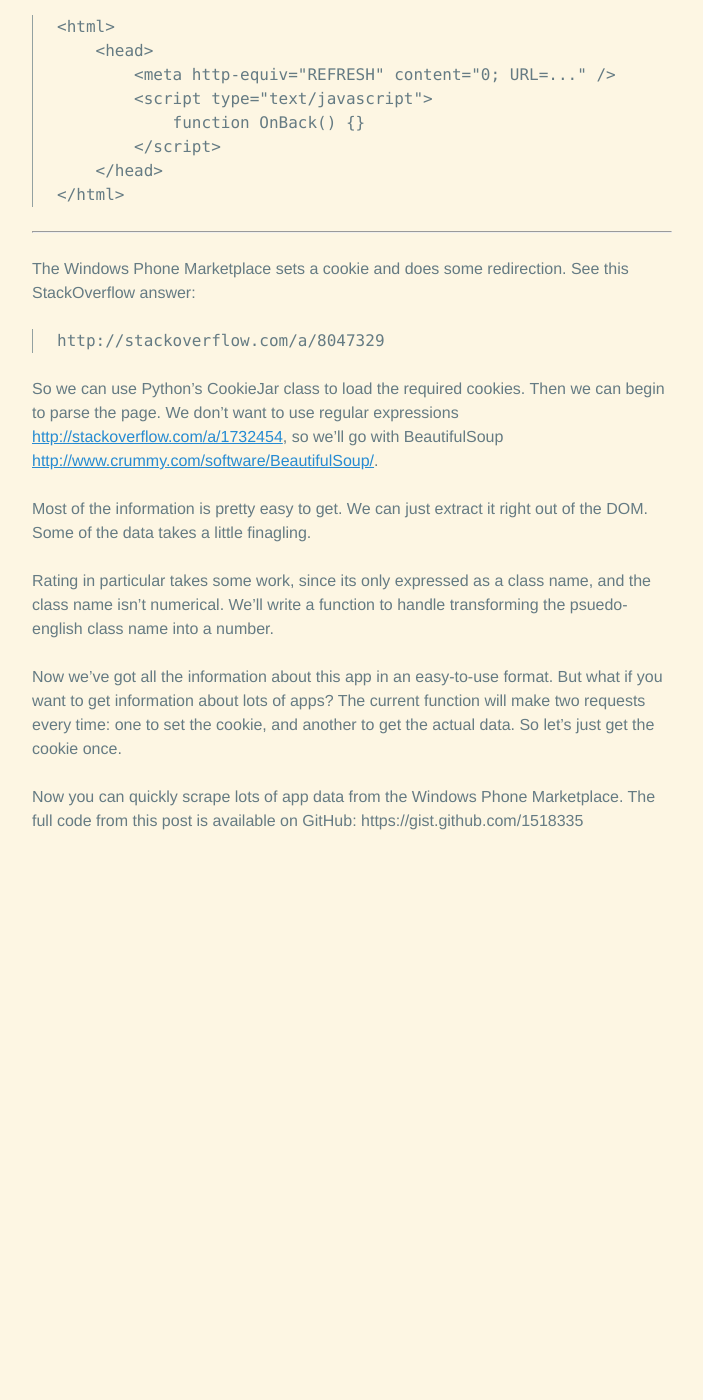
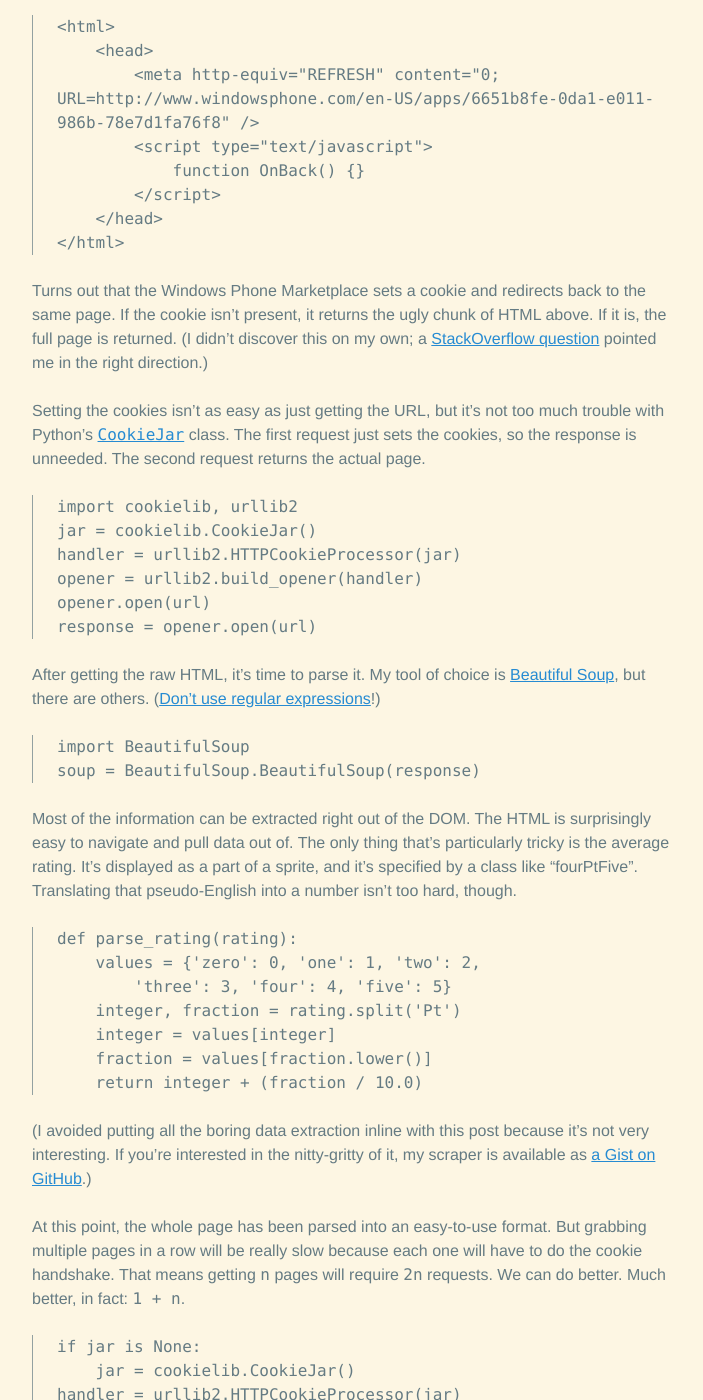
Before and after one commit to tfausak/tfausak.github.io, a Jekyll site: the page built from _posts/2011-12-29-scraping-the-windows-phone-marketplace.md, in a window 1280 px wide and 1400 px high, scrolled down 421 px. Shown: the whole window, without its empty margins (288-991 px from the left). Built offline with Jekyll 4.4.1, drawn with Linux system fonts in a browser that asks for light colours; before the commit the page ends 1326 px from its top, so only the background shows below that; some of the changed text lies outside the part shown.

Commit message:
Finish first draft of WMP post.

```diff
--- a/_posts/2011-12-29-scraping-the-windows-phone-marketplace.md
+++ b/_posts/2011-12-29-scraping-the-windows-phone-marketplace.md
@@ -18,44 +18,85 @@ work too well. For instance, getting the page for [Tentacles][xad]
 
     <html>
         <head>
-            <meta http-equiv="REFRESH" content="0; URL=..." />
+            <meta http-equiv="REFRESH" content="0; URL=http://www.windowsphone.com/en-US/apps/6651b8fe-0da1-e011-986b-78e7d1fa76f8" />
             <script type="text/javascript">
                 function OnBack() {}
             </script>
         </head>
     </html>
 
+Turns out that the Windows Phone Marketplace sets a cookie and
+redirects back to the same page. If the cookie isn't present, it
+returns the ugly chunk of HTML above. If it is, the full page is
+returned. (I didn't discover this on my own; a [StackOverflow
+question][xae] pointed me in the right direction.)
+
+Setting the cookies isn't as easy as just getting the URL, but it's
+not too much trouble with Python's [`CookieJar`][xaf] class. The
+first request just sets the cookies, so the response is unneeded.
+The second request returns the actual page.
+
+    import cookielib, urllib2
+    jar = cookielib.CookieJar()
+    handler = urllib2.HTTPCookieProcessor(jar)
+    opener = urllib2.build_opener(handler)
+    opener.open(url)
+    response = opener.open(url)
+
+After getting the raw HTML, it's time to parse it. My tool of choice
+is [Beautiful Soup][xag], but there are others. ([Don't use regular
+expressions][xah]!)
+
+    import BeautifulSoup
+    soup = BeautifulSoup.BeautifulSoup(response)
+
+Most of the information can be extracted right out of the DOM. The
+HTML is surprisingly easy to navigate and pull data out of. The
+only thing that's particularly tricky is the average rating. It's
+displayed as a part of a sprite, and it's specified by a class like
+"fourPtFive". Translating that pseudo-English into a number isn't
+too hard, though.
+
+    def parse_rating(rating):
+        values = {'zero': 0, 'one': 1, 'two': 2,
+            'three': 3, 'four': 4, 'five': 5}
+        integer, fraction = rating.split('Pt')
+        integer = values[integer]
+        fraction = values[fraction.lower()]
+        return integer + (fraction / 10.0)
+
+(I avoided putting all the boring data extraction inline with this
+post because it's not very interesting. If you're interested in the
+nitty-gritty of it, my scraper is available as [a Gist on GitHub][xai].)
+
+At this point, the whole page has been parsed into an easy-to-use
+format. But grabbing multiple pages in a row will be really slow
+because each one will have to do the cookie handshake. That means
+getting `n` pages will require `2n` requests. We can do better.
+Much better, in fact: `1 + n`.
+
+    if jar is None:
+        jar = cookielib.CookieJar()
+    handler = urllib2.HTTPCookieProcessor(jar)
+    opener = urllib2.build_opener(handler)
+    if not jar:
+        opener.open(url)
+    response = opener.open(url)
+
+The first time a page is requested, the cookie jar will be created
+and filled. Every time after that, it'll just use the existing
+cookie jar and save a request.
+
+So, there you have it. Scraping the Windows Phone Marketplace through
+its website. The [full source code][xai] is available if you want
+to poke around.
+
 [xaa]: http://en.wikipedia.org/wiki/Web_scraping
 [xab]: http://www.windowsphone.com/en-US/marketplace
 [xad]: http://www.windowsphone.com/en-US/apps/6651b8fe-0da1-e011-986b-78e7d1fa76f8
 [xac]: http://docs.python.org/library/urllib2.html#urllib2.urlopen
-
-* * *
-
-The Windows Phone Marketplace sets a cookie and does some redirection.
-See this StackOverflow answer:
-
-    http://stackoverflow.com/a/8047329
-
-So we can use Python's CookieJar class to load the required cookies.
-Then we can begin to parse the page. We don't want to use regular
-expressions <http://stackoverflow.com/a/1732454>, so we'll go with
-BeautifulSoup <http://www.crummy.com/software/BeautifulSoup/>.
-
-Most of the information is pretty easy to get. We can just extract
-it right out of the DOM. Some of the data takes a little finagling.
-
-Rating in particular takes some work, since its only expressed as
-a class name, and the class name isn't numerical. We'll write a
-function to handle transforming the psuedo-english class name into
-a number.
-
-Now we've got all the information about this app in an easy-to-use
-format. But what if you want to get information about lots of apps?
-The current function will make two requests every time: one to set
-the cookie, and another to get the actual data. So let's just get
-the cookie once.
-
-Now you can quickly scrape lots of app data from the Windows Phone
-Marketplace. The full code from this post is available on GitHub:
-https://gist.github.com/1518335
+[xae]: http://stackoverflow.com/q/8046907
+[xaf]: http://docs.python.org/library/cookielib.html#cookielib.CookieJar
+[xag]: http://www.crummy.com/software/BeautifulSoup/
+[xah]: http://stackoverflow.com/a/1732454
+[xai]: https://gist.github.com/1518335
```
